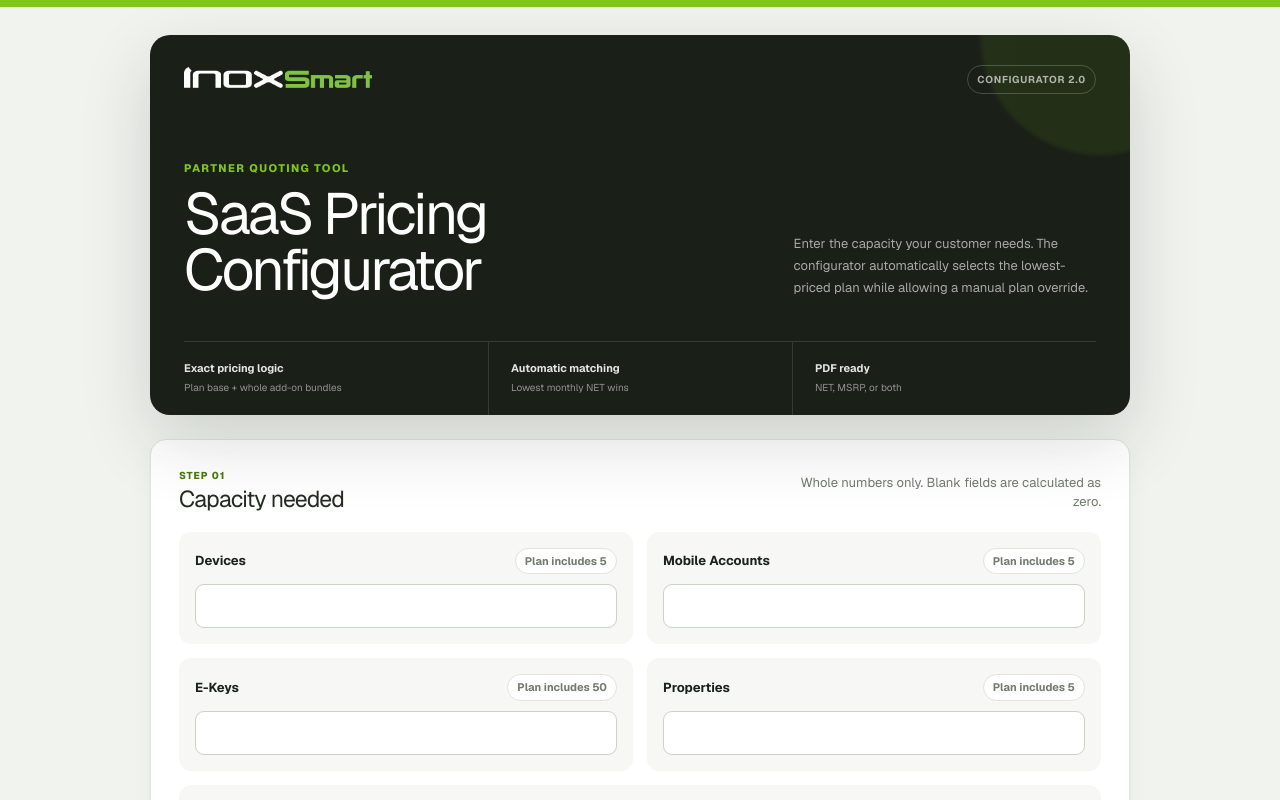
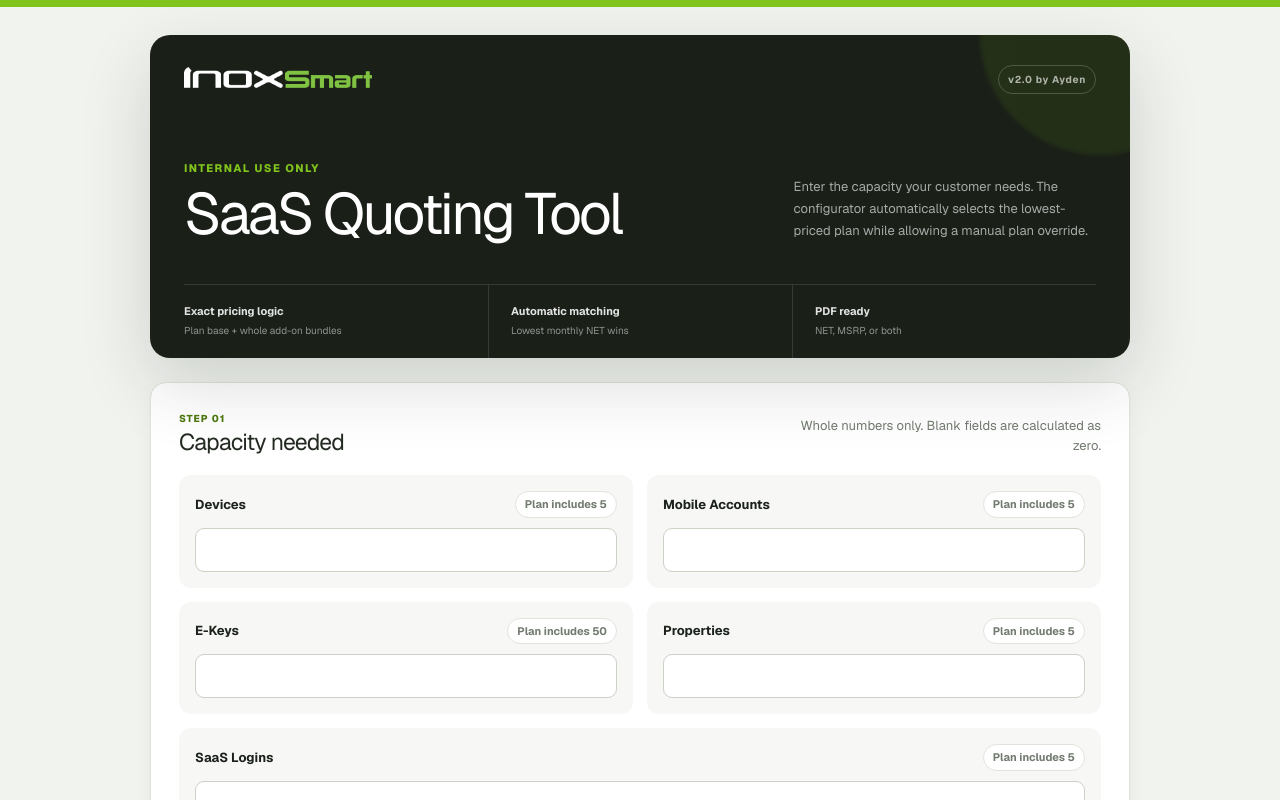
Before and after one commit to imayden/inox-smart-saas-quoting-tool, a Next.js app: page / in a window 1280 px wide. Shown: the top 800 px of the page. Built offline with nearby package versions, Linux system fonts and the light colour scheme.

Commit message:
Update quoting tool header copy

```diff
--- a/app/components/PricingConfigurator.module.css
+++ b/app/components/PricingConfigurator.module.css
@@ -63,7 +63,6 @@
   font-weight: 700;
   letter-spacing: 0.07em;
   padding: 6px 9px;
-  text-transform: uppercase;
 }
 
 .heroGrid {
--- a/app/components/PricingConfigurator.tsx
+++ b/app/components/PricingConfigurator.tsx
@@ -66,7 +66,7 @@ export function PricingConfigurator() {
               src="/brand/inox-smart-logo-light.png"
               width="279"
             />
-            <span className={styles.version}>Configurator 2.0</span>
+            <span className={styles.version}>{APP_CONFIG.versionLabel}</span>
           </div>
           <div className={styles.heroGrid}>
             <div>
--- a/app/config/pricing.ts
+++ b/app/config/pricing.ts
@@ -33,8 +33,9 @@ export interface PricingPlan {
 
 export const APP_CONFIG = {
   brandName: "INOX Smart",
-  productName: "SaaS Pricing Configurator",
-  eyebrow: "Partner quoting tool",
+  productName: "SaaS Quoting Tool",
+  eyebrow: "INTERNAL USE ONLY",
+  versionLabel: "v2.0 by Ayden",
   description:
     "Enter the capacity your customer needs. The configurator automatically selects the lowest-priced plan while allowing a manual plan override.",
   quoteTitle: "INOX Smart SaaS Quote",
--- a/app/layout.tsx
+++ b/app/layout.tsx
@@ -17,7 +17,7 @@ const siteUrl =
 
 export const metadata: Metadata = {
   metadataBase: new URL(siteUrl),
-  title: "INOX Smart SaaS Pricing Configurator",
+  title: "INOX Smart SaaS Quoting Tool",
   description:
     "Configure INOX Smart SaaS plans, calculate add-ons, and export a branded PDF quote.",
   icons: {
@@ -25,14 +25,14 @@ export const metadata: Metadata = {
     shortcut: "/brand/xs-logo.png",
   },
   openGraph: {
-    title: "INOX Smart SaaS Pricing Configurator",
+    title: "INOX Smart SaaS Quoting Tool",
     description: "Configure. Compare. Quote.",
     type: "website",
     images: [{ url: "/og.png", width: 1200, height: 630 }],
   },
   twitter: {
     card: "summary_large_image",
-    title: "INOX Smart SaaS Pricing Configurator",
+    title: "INOX Smart SaaS Quoting Tool",
     description: "Configure. Compare. Quote.",
     images: ["/og.png"],
   },
--- a/scripts/export-static.mjs
+++ b/scripts/export-static.mjs
@@ -24,7 +24,7 @@ if (!response.ok) {
 }
 
 const html = await response.text();
-if (!html.includes("INOX Smart SaaS Pricing Configurator")) {
+if (!html.includes("INOX Smart SaaS Quoting Tool")) {
   throw new Error("Static export did not contain the finished configurator.");
 }
 
```
Also changed, not shown: 1 other file (tests, documents, lock files or other folders).
